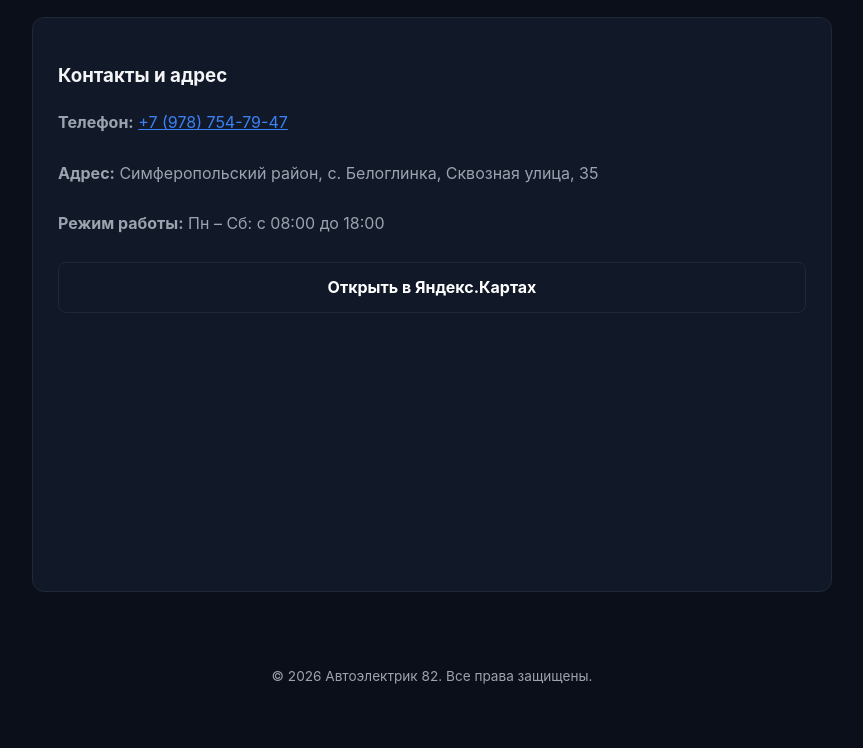
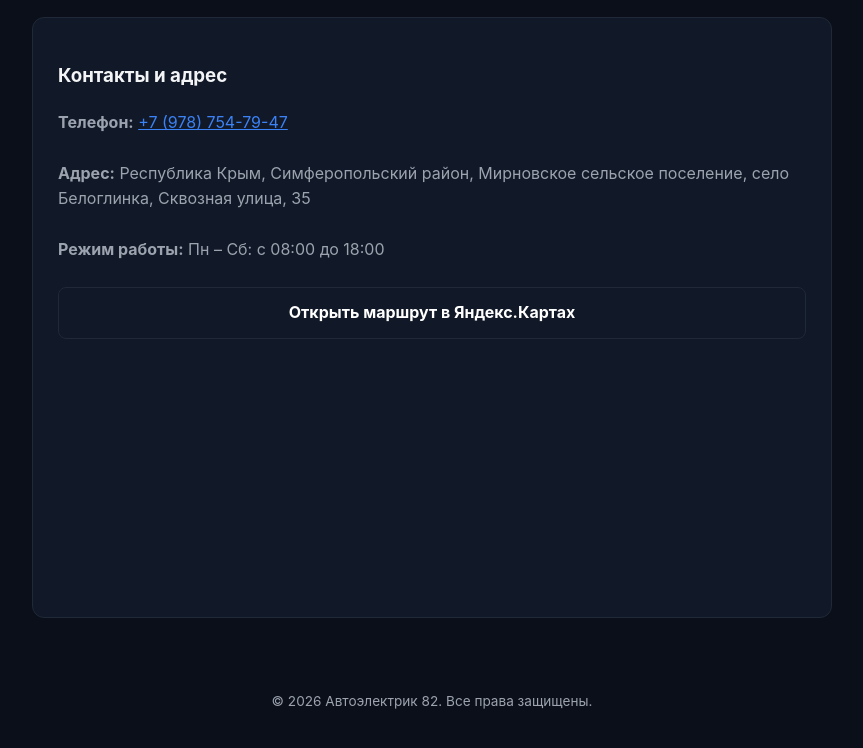
Before and after one commit to aroslavkovalenko779-droid/electrik82, a plain HTML site: page index.html in a window 1280 px wide. Shown: the part 1549-2297 px from the top of the page, without its empty margins (208-1071 px from the left). Drawn offline with Linux system fonts and the light colour scheme.

Commit message:
Update index.html

```diff
--- a/index.html
+++ b/index.html
@@ -187,12 +187,13 @@
         <div class="section-card" id="contacts" style="text-align: left;">
             <h3>Контакты и адрес</h3>
             <p><strong>Телефон:</strong> <a href="tel:+79787547947" style="color: #3b82f6;">+7 (978) 754-79-47</a></p>
-            <p><strong>Адрес:</strong> Симферопольский район, с. Белоглинка, Сквозная улица, 35</p>
+            <p><strong>Адрес:</strong> Республика Крым, Симферопольский район, Мирновское сельское поселение, село Белоглинка, Сквозная улица, 35</p>
             <p><strong>Режим работы:</strong> Пн – Сб: с 08:00 до 18:00</p>
 
-            <a href="https://yandex.ru/maps/?text=с.%20Белоглинка%20Сквозная%20улица%2035" target="_blank" class="btn btn-secondary" style="display: block; text-align: center; margin-top: 15px; margin-bottom: 15px;">Открыть в Яндекс.Картах</a>
+            <a href="https://yandex.ru/maps/?rtext=~44.994271%2C34.043312" target="_blank" class="btn btn-secondary" style="display: block; text-align: center; margin-top: 15px; margin-bottom: 15px;">Открыть маршрут в Яндекс.Картах</a>
 
-            <iframe class="map-frame" src="https://yandex.ru/map-widget/v1/?ll=34.053500%2C44.975000&z=15&l=map&pt=34.053500%2C44.975000,pm2rdm" allowfullscreen="true"></iframe>
+            <!-- Карта со строгими координатами и точечным маркером -->
+            <iframe class="map-frame" src="https://yandex.ru/map-widget/v1/?ll=34.043312%2C44.994271&z=16&l=map&pt=34.043312%2C44.994271,pm2rdm" allowfullscreen="true"></iframe>
         </div>
     </div>
 
```
